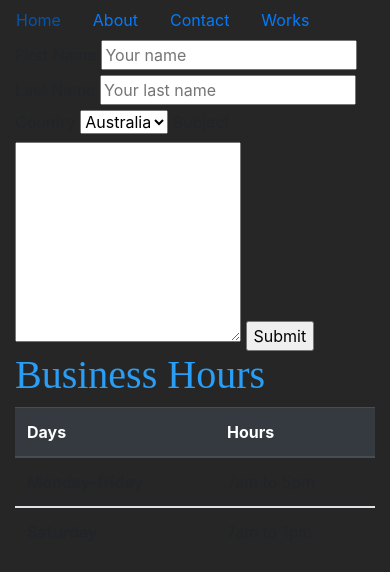
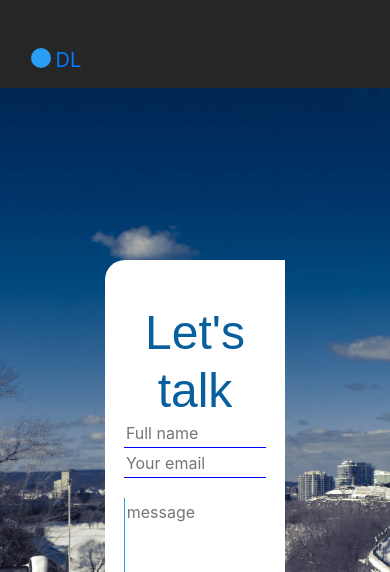
Before and after one commit to Dantedl/lago0008.github.io, a PHP site: page /contact.html in a window 390 px wide; the page is wider, and only the part inside the window is pictured. Shown: the top 572 px of that part. Run offline with PHP 8.4, Linux system fonts and the light colour scheme; grey boxes are pictures that could not be loaded.

Commit message:
contactform/diamond grid
php/html contact form was created and diamond grid was removed

```diff
--- a/contact.html
+++ b/contact.html
@@ -1,97 +1,78 @@
-<!DOCTYPE html>
+<!doctype html>
 <html lang="en">
+
 <head>
-    <meta charset="UTF-8">
-    <meta name="viewport" content="width=device-width, initial-scale=1.0">
-    <meta http-equiv="X-UA-Compatible" content="ie=edge">
-    <title>Document</title>
-    <link rel="stylesheet" href="https://stackpath.bootstrapcdn.com/bootstrap/4.3.1/css/bootstrap.min.css" integrity="sha384-ggOyR0iXCbMQv3Xipma34MD+dH/1fQ784/j6cY/iJTQUOhcWr7x9JvoRxT2MZw1T" crossorigin="anonymous">
-    <meta name="viewport" content="width=device-width, initial-scale=1">
-    <link rel="stylesheet" type="text/css" media="screen" href="./css/main.css" />
-    <link href="https://fonts.googleapis.com/css?family=Press+Start+2P" rel="stylesheet">
+  <!-- Required meta tags -->
+  <meta charset="utf-8">
+  <meta name="viewport" content="width=device-width, initial-scale=1, shrink-to-fit=no">
+
+  <!-- Bootstrap CSS -->
+  <link rel="stylesheet" href="https://maxcdn.bootstrapcdn.com/bootstrap/4.0.0/css/bootstrap.min.css"
+    integrity="sha384-Gn5384xqQ1aoWXA+058RXPxPg6fy4IWvTNh0E263XmFcJlSAwiGgFAW/dAiS6JXm" crossorigin="anonymous">
+  <!-- main css -->
+  <link rel="stylesheet" href="/css/main.css">
+  <link rel="stylesheet" href="/css/contactForm.css">
+
+  <!-- script?? -->
+  <script src="https://ajax.googleapis.com/ajax/libs/jquery/3.4.1/jquery.min.js"></script>
+
+  <script src="./main.js"></script>
+  <title>DL portfolio</title>
 </head>
+
 <body>
-  <div class="container2">
-    <div class="menu">
-        <ul class="nav">
-            <li class="nav-item">
-              <a class="nav-link active" href="./index.html">Home</a>
-            </li>
-            <li class="nav-item">
-              <a class="nav-link" href="./About.html">About</a>
-            </li>
-            <li class="nav-item">
-              <a class="nav-link" href="./contact.html">Contact</a>
-            </li>
-            <li class="nav-item">
-              <a class="nav-link " href="./Works.html">Works</a>
-            </li>
-          </ul>
+  <!-- nav bar from bootstrap -->
+
+  <nav class="navbar navbar-inverse">
+    <div class="container-fluid">
+      <div class="navbar-header">
+        <button type="button" class="navbar-toggle logo" data-toggle="collapse" data-target="#myNavbar">
+          <span class="icon-bar"></span>
+          <span class="icon-bar"></span>
+          <span class="icon-bar"></span>
+        </button>
+        <a class="navbar-brand" href="index.html">DL</a>
+      </div>
+      <div class="collapse navbar-collapse" id="myNavbar">
+        <ul class="nav navbar-nav">
+
+        </ul>
+        <ul class="nav navbar-nav navbar-right">
+          <li class="active"><a href="./index.html">Home</a></li>
+          <li><a href="Works.html">Showcase</a></li>
+          <li><a href="./contact.html">Contact</a></li>
+        </ul>
+      </div>
     </div>
-  </div>
-    <div class="container">
+  </nav>
+  <!-- end of navbar -->
 
-        <!-- code from code w3school -->
 
-       <div class="container4">
-         <div class="content a1">
-                <form action="action_page.php" class="form">
+  <!-- Sample code for parallax -->
+  <section class="container-fluid parallax flex-center">
+    <section class="container ">
+      <div class="row flex-center paper-back ">
+        <div class="col-xl-12 col-lg-12 col-md-12 col-sm-12 col-xs-12">
+          <main class="contact">
+            <h2 class="text-center">Let's talk</h2>
+            <form action="contact.form.php" method="POST"></form>
+            <input type="text" name="Subject" placeholder="Full name">
+            <input type="text" name="Mail" placeholder="Your email">
+            <textarea name="message" placeholder="message"></textarea>
+            <button type="submit" name="submit">Submit</button>
+          </main>
+        </div>
 
-                  <label for="fname">First Name</label>
-                  <input type="text" id="fname" name="firstname" placeholder="Your name">
+      </div>
+    </section>
+  </section>
 
-                  <label for="lname">Last Name</label>
-                  <input type="text" id="lname" name="lastname" placeholder="Your last name">
 
-                  <label for="country">Country</label>
-                  <select id="country" name="country">
-                    <option value="australia">Australia</option>
-                    <option value="canada">Canada</option>
-                    <option value="usa">USA</option>
-                  </select>
 
-                  <label for="subject">Subject</label>
-                  <textarea class="textarea" id="subject" name="subject" placeholder="" style="height:200px"></textarea>
 
-                  <input type="submit" value="Submit">
-                </form>
-         </div>
-         <div class="content b1">
-           <h1>Business Hours</h1>
-            <table class="table">
-                <thead class="thead-dark">
-                  <tr>
-                    <th scope="col">Days</th>
-                    <th scope="col">Hours</th>
-                  </tr>
-                </thead>
-                <tbody>
-                  <tr>
-                      <th scope="row">Monday-friday</th>
-                    <td>7am to 5pm</td>
 
-                  </tr>
-        </tbody>
-        <tbody>
-            <tr>
-                <th scope="row">Saturday</th>
-              <td>7am to 1pm</td>
-            </tr>
-  </tbody>
-        </table>
-         </div>
-       </div>
-      </div>
 
-<div class="container5 ">
-<div class="map">
-    <iframe src="https://www.google.com/maps/embed?pb=!1m18!1m12!1m3!1d2803.9968511892985!2d-75.75688573449435!3d45.3488758290998!2m3!1f0!2f0!3f0!3m2!1i1024!2i768!4f13.1!3m3!1m2!1s0x4cce0718cc4a6ad7%3A0xc6cc467725843e2b!2sAlgonquin+College!5e0!3m2!1sen!2sca!4v1551210974081" width="600" height="450" frameborder="0" style="border:0" allowfullscreen></iframe>
-</div>
-</div>
 
-    <footer>
-        <p class="ft">All media was made or legally purchased by Daniel</p>
+</body>
 
-    </footer>
-</body>
 </html>
--- /dev/null
+++ b/css/contactForm.css
@@ -0,0 +1,31 @@
+.container{
+    width: 50%;
+}
+.contact {
+    display: flex;
+    flex-direction: column;
+    margin: 2.5%;
+}
+
+button,
+input {
+    border: 0;
+    border-bottom: 1px solid blue;
+    padding: 1.5%;
+}
+
+button {
+    background-color: rgb(41, 158, 244);
+    border-radius: 20px;
+    margin-top: 40px;
+    border-bottom: 0 !important;
+}
+
+textarea {
+    margin-top: 20px;
+    height: 150px;
+    border-left: rgb(41,158,244) solid 1px;
+    border-bottom: rgb(41,158,244) solid 1px;
+    border-top:0px;
+    border-right:0;
+}
--- a/css/main.css
+++ b/css/main.css
@@ -1,5 +1,4 @@
-$font-family-sans-serif:
-  // Safari for OS X and iOS (San Francisco)
+$font-family-sans-serif: // Safari for OS X and iOS (San Francisco)
 -apple-system,
 // Chrome < 56 for OS X (San Francisco)
 BlinkMacSystemFont,
@@ -8,9 +7,13 @@ $font-family-sans-serif:
 // Android
 "Roboto",
 // Basic web fallback
-  "Helvetica Neue", Arial, sans-serif,
+"Helvetica Neue",
+Arial,
+sans-serif,
 // Emoji fonts
-  "Apple Color Emoji", "Segoe UI Emoji", "Segoe UI Symbol" !default;
+"Apple Color Emoji",
+"Segoe UI Emoji",
+"Segoe UI Symbol" !default;
 
 /* font file */
 @font-face {
@@ -32,6 +35,7 @@ body h1 {
 body h2 {
   font-family: "gotham", bold, sans-serif;
   font-size: 3em;
+  margin-bottom: 0 !important;
 
   color: rgb(7, 95, 158);
 }
@@ -43,9 +47,11 @@ body h3 {
 body h4 {
   color: rgb(255, 255, 255);
 }
+
 body p {
   font-family: gotham;
-  color: rgb(255, 255, 255);
+  color: rgb(0, 0, 0);
+  margin-bottom: 0 !important;
 }
 
 /* code from we school */
@@ -58,12 +64,15 @@ html {
   display: flex;
   align-items: center;
 }
-.text-center{
+
+.text-center {
   text-align: center;
 }
+
 .parallax {
   /* The image used */
-  background-image: url('../');
+  background-image: url('../images/IMG_0557\ \(2019_11_21\ 07_47_46\ UTC\).jpg');
+
 
   /* Full height */
   height: 100%;
@@ -81,7 +90,14 @@ html {
   width: 100%;
 }
 
-.logo{
+.paper-back {
+  background-color: white;
+  border-radius: 20px 0px 20px;
+  padding-top: 40px;
+  padding-bottom: 40px;
+
+}
+  .logo {
     width: 20px;
     height: 20px;
     cursor: pointer;
```
Also changed, not shown: Works.html (deleted, +0 -78 lines), contactform.php (added, +20 -0 lines), index.html (+37 -15 lines), images/IMG_0557 (2019_11_21 07_47_46 UTC).jpg (added), jquery.diamonds.js (deleted). Lines whose indentation alone changed are shown as unchanged.
